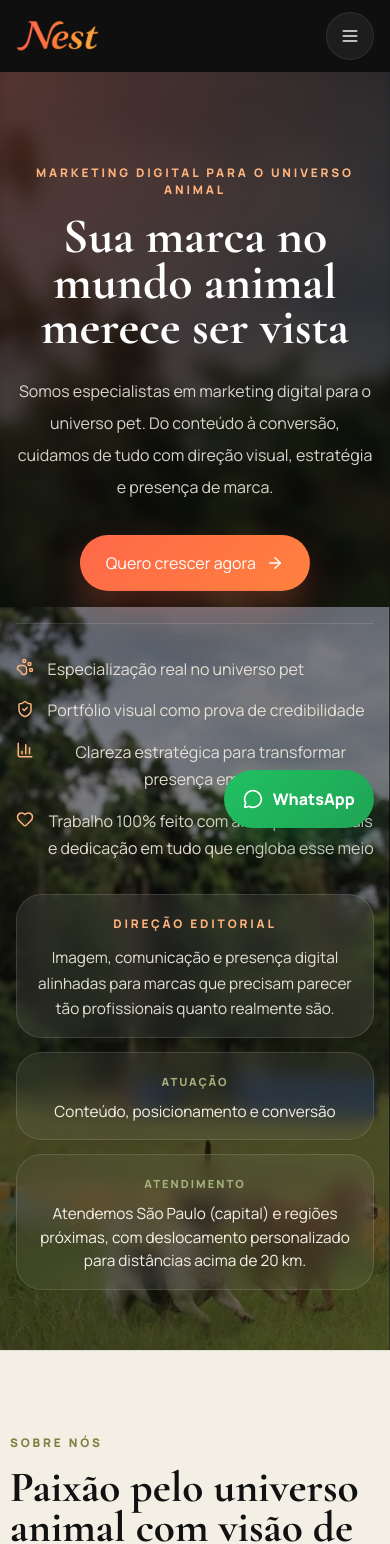
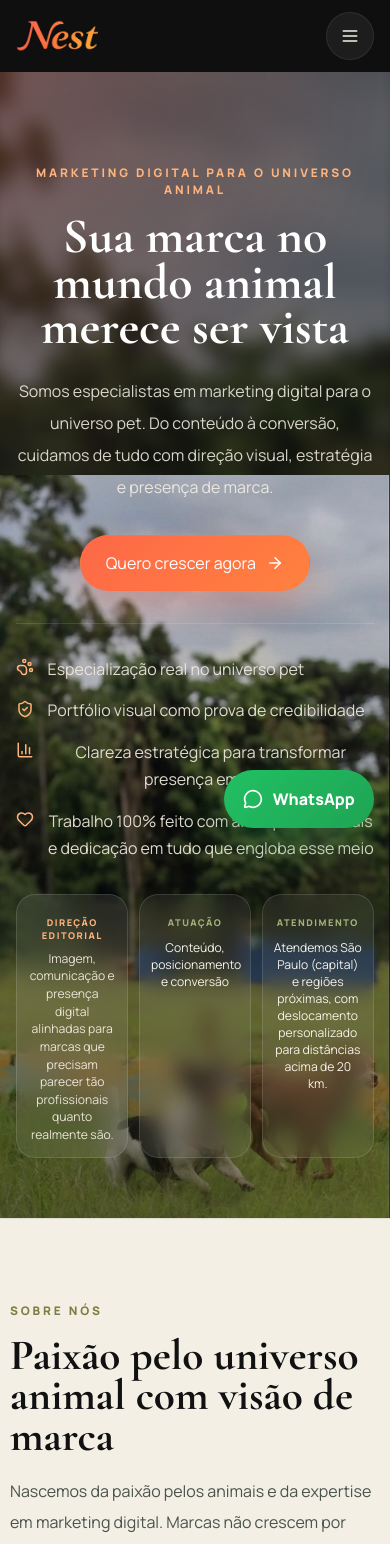
Before and after one commit to Wallaceoll/Nest-Studio-Vercel, a React (Vite) app: page / in a window 390 px wide. Shown: the top 1544 px of the page. Built offline with nearby package versions, Linux system fonts and the light colour scheme.

Commit message:
atualizar blocos da hero

```diff
--- a/src/styles.css
+++ b/src/styles.css
@@ -1471,7 +1471,7 @@ button {
   }
 
   .hero-overlay {
-    background: linear-gradient(180deg, rgba(0, 0, 0, 0.62) 0%, rgba(0, 0, 0, 0.5) 24%, rgba(0, 0, 0, 0.46) 55%, rgba(0, 0, 0, 0.6) 100%);
+    background: linear-gradient(180deg, rgba(0, 0, 0, 0.22) 0%, rgba(0, 0, 0, 0.14) 20%, rgba(0, 0, 0, 0.22) 52%, rgba(0, 0, 0, 0.46) 100%);
   }
 
   .hero-content {
@@ -1486,39 +1486,47 @@ button {
   }
 
   .hero-aside {
-    gap: 0.85rem;
+    display: grid;
+    grid-template-columns: repeat(3, minmax(0, 1fr));
+    gap: 0.65rem;
+    align-items: stretch;
     padding-bottom: 0.25rem;
   }
 
   .glass-card {
-    padding: 1rem;
-    border-radius: 1.6rem;
+    padding: 0.85rem 0.7rem;
+    border-radius: 1.2rem;
   }
 
   .glass-card p {
-    margin-top: 0.75rem;
-    font-size: 0.96rem;
-    line-height: 1.65;
+    margin-top: 0.5rem;
+    font-size: 0.76rem;
+    line-height: 1.45;
   }
 
   .hero-mini-grid {
-    gap: 0.85rem;
+    display: contents;
   }
 
   .mini-card {
-    padding: 1rem;
-    border-radius: 1.6rem;
+    padding: 0.85rem 0.7rem;
+    border-radius: 1.2rem;
   }
 
   .mini-card p {
-    margin-top: 0.55rem;
-    font-size: 0.96rem;
-    line-height: 1.55;
+    margin-top: 0.5rem;
+    font-size: 0.76rem;
+    line-height: 1.4;
   }
 
   .mini-label {
-    font-size: 0.7rem;
-    letter-spacing: 0.18em;
+    font-size: 0.58rem;
+    letter-spacing: 0.16em;
+  }
+
+  .hero-aside .eyebrow {
+    font-size: 0.58rem;
+    letter-spacing: 0.16em;
   }
 
   #sobre .container {
```
